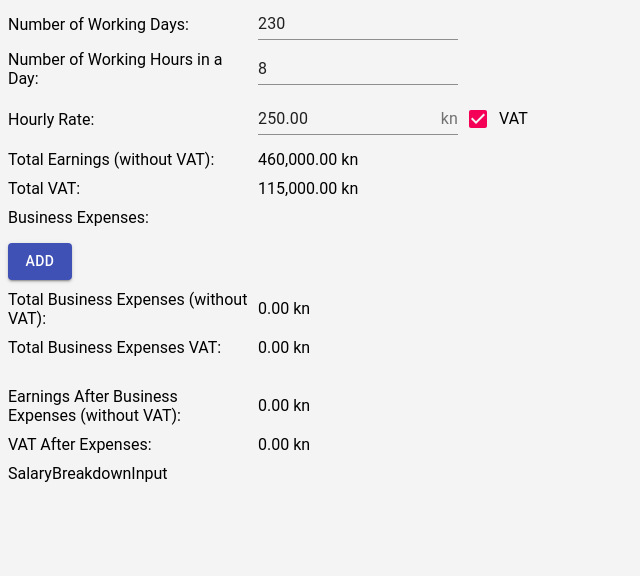
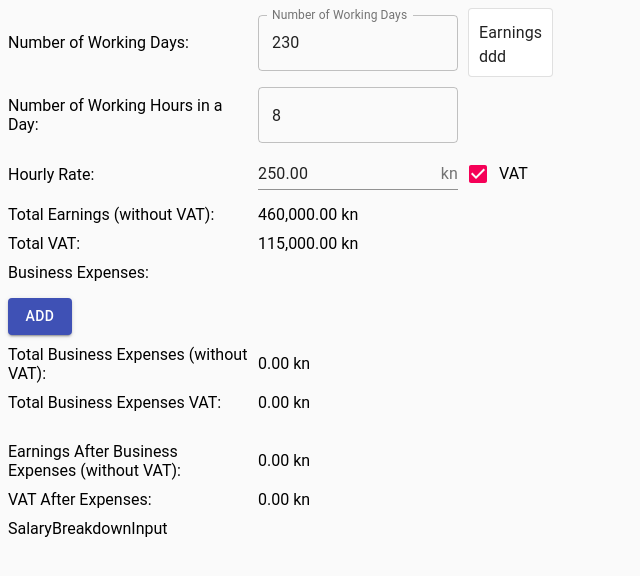
Before and after one commit to mrzli/gm-earnings, a React (Create React App) app: page / in a window 1280 px wide. Shown: the top 576 px of the page, without its empty margins (0-640 px from the left). Built offline with nearby package versions, Linux system fonts and the light colour scheme; a small style sheet from the web is missing.

Commit message:
Some layout updates. Some earning refactorings.

```diff
--- a/src/App.tsx
+++ b/src/App.tsx
@@ -1,5 +1,5 @@
 import React from 'react';
-import { EarningsDisplay } from './components/earnings/EarningsDisplay';
+import { EarningsDisplay } from './components/EarningsDisplay';
 
 export function App(): React.ReactElement {
   return (
--- a/src/components/earnings/EarningsDisplay.tsx
+++ b/src/components/EarningsDisplay.tsx
@@ -1,21 +1,22 @@
 import React, { useEffect, useReducer, useState } from 'react';
-import { EarningsData } from '../../types/earnings-data';
+import { EarningsData } from '../types/earnings-data';
 import {
   DEFAULT_EARNINGS_INPUT_DATA,
   EMPTY_EARNINGS_DATA
-} from '../../data/earnings-data';
-import { BusinessExpenseItem } from '../../types/business-expense-item';
-import { EarningsInputData } from '../../types/earnings-input-data';
-import { IntegerInput } from '../generic/IntegerInput';
-import { MoneyInputWithVatInGrid } from '../generic/MoneyInputWithVatInGrid';
-import { InputAmountWithVat } from '../../types/input-amount-with-vat';
-import { LabelledMoneyDisplayInGrid } from '../generic/LabelledMoneyDisplayInGrid';
-import { LabelInGrid } from '../generic/LabelInGrid';
-import { GridLayout } from '../generic/GridLayout';
-import { SalaryBreakdownInput } from '../salary/SalaryBreakdownInput';
-import { ZERO_AMOUNT } from '../../data/general-data';
-import { getEarningsData } from './earnings-calculations';
-import { BusinessExpensesInput } from './BusinessExpensesInput';
+} from '../data/earnings-data';
+import { BusinessExpenseItem } from '../types/business-expense-item';
+import { EarningsInputData } from '../types/earnings-input-data';
+import { IntegerInput } from './generic/IntegerInput';
+import { MoneyInputWithVatInGrid } from './generic/MoneyInputWithVatInGrid';
+import { InputAmountWithVat } from '../types/input-amount-with-vat';
+import { LabelledMoneyDisplayInGrid } from './generic/LabelledMoneyDisplayInGrid';
+import { LabelInGrid } from './generic/LabelInGrid';
+import { GridLayout } from './generic/GridLayout';
+import { SalaryBreakdownInput } from './salary/SalaryBreakdownInput';
+import { ZERO_AMOUNT } from '../data/general-data';
+import { getEarningsData } from './earnings/earnings-calculations';
+import { BusinessExpensesInput } from './earnings/BusinessExpensesInput';
+import { EarningsSection } from './earnings/EarningsSection';
 
 enum InputDataActionType {
   SetWorkingDays = 'SetWorkingDays',
@@ -82,9 +83,11 @@ export function EarningsDisplay(): React.ReactElement {
 
   return (
     <GridLayout columnsTemplate={'240px 200px auto 1fr'}>
+      <EarningsSection />
       <LabelInGrid text={'Number of Working Days:'} row={1} column={1} />
       <div style={{ gridRowStart: 1, gridColumnStart: 2 }}>
         <IntegerInput
+          label={'Number of Working Days'}
           value={earningsInputState.workingDays}
           onValueChanged={(value) => {
             earningsInputDispatch({
--- /dev/null
+++ b/src/components/earnings/EarningsSection.tsx
@@ -0,0 +1,58 @@
+import React from 'react';
+import { SectionContainer } from '../generic/SectionContainer';
+import { InputAmountWithVat } from '../../types/input-amount-with-vat';
+import { EarningsInputData } from '../../types/earnings-input-data';
+
+interface EarningsSectionProps {}
+
+enum EarningsSectionInputActionType {
+  SetWorkingDays = 'SetWorkingDays',
+  SetWorkingHours = 'SetWorkingHours',
+  SetHourlyRate = 'SetHourlyRate'
+}
+
+interface ActionSetWorkingDays {
+  readonly type: EarningsSectionInputActionType.SetWorkingDays;
+  readonly payload: number;
+}
+
+interface ActionSetWorkingHours {
+  readonly type: EarningsSectionInputActionType.SetWorkingHours;
+  readonly payload: number;
+}
+
+interface ActionSetHourlyRate {
+  readonly type: EarningsSectionInputActionType.SetHourlyRate;
+  readonly payload: InputAmountWithVat;
+}
+
+type EarningsSectionInputAction =
+  | ActionSetWorkingDays
+  | ActionSetWorkingHours
+  | ActionSetHourlyRate;
+
+function earningsSectionInputReducer(
+  state: EarningsInputData,
+  action: EarningsSectionInputAction
+): EarningsInputData {
+  switch (action.type) {
+    case EarningsSectionInputActionType.SetWorkingDays:
+      return { ...state, workingDays: action.payload };
+    case EarningsSectionInputActionType.SetWorkingHours:
+      return { ...state, workingHours: action.payload };
+    case EarningsSectionInputActionType.SetHourlyRate:
+      return { ...state, hourlyRate: action.payload };
+    default:
+      return state;
+  }
+}
+
+export function EarningsSection(
+  props: EarningsSectionProps
+): React.ReactElement {
+  return (
+    <SectionContainer header={'Earnings'}>
+      <div>ddd</div>
+    </SectionContainer>
+  );
+}
--- a/src/components/generic/IntegerInput.tsx
+++ b/src/components/generic/IntegerInput.tsx
@@ -3,6 +3,7 @@ import { TextField } from '@material-ui/core';
 import { isInNumericRange } from '../../utils/validation-utils';
 
 interface IntegerInputProps {
+  readonly label?: string;
   readonly value: number;
   readonly onValueChanged: (value: number) => void;
   readonly minValue: number;
@@ -10,6 +11,7 @@ interface IntegerInputProps {
 }
 
 export function IntegerInput({
+  label,
   value,
   onValueChanged,
   minValue,
@@ -19,6 +21,8 @@ export function IntegerInput({
     <TextField
       type={'number'}
       fullWidth={true}
+      label={label}
+      variant={'outlined'}
       error={!isInNumericRange(value, minValue, maxValue)}
       value={value}
       inputProps={{
--- /dev/null
+++ b/src/components/generic/SectionContainer.tsx
@@ -0,0 +1,19 @@
+import React from 'react';
+import { Paper, Typography } from '@material-ui/core';
+
+interface SectionContainerProps {
+  readonly header: string;
+  readonly children: React.ReactNode;
+}
+
+export function SectionContainer({
+  header,
+  children
+}: SectionContainerProps): React.ReactElement {
+  return (
+    <Paper variant={'outlined'} style={{ padding: 10 }}>
+      <Typography variant={'subtitle1'}>{header}</Typography>
+      {children}
+    </Paper>
+  );
+}
--- a/src/index.scss
+++ b/src/index.scss
@@ -3,7 +3,7 @@
 
 body {
   font-family: Roboto, sans-serif !important;
-  background-color: #F4F4F4;
+  background-color: #FAFAFA;
 }
 
 a {
```
